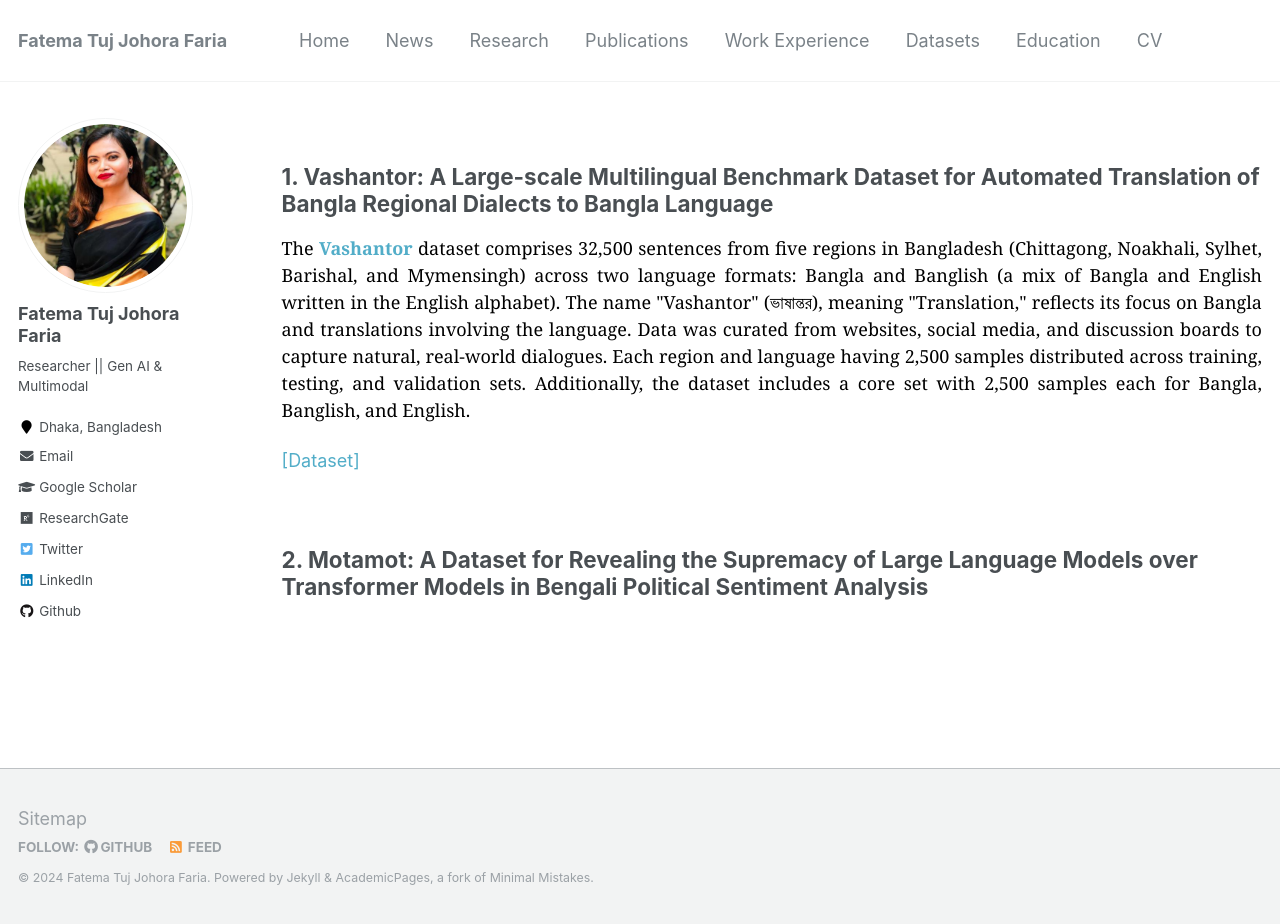
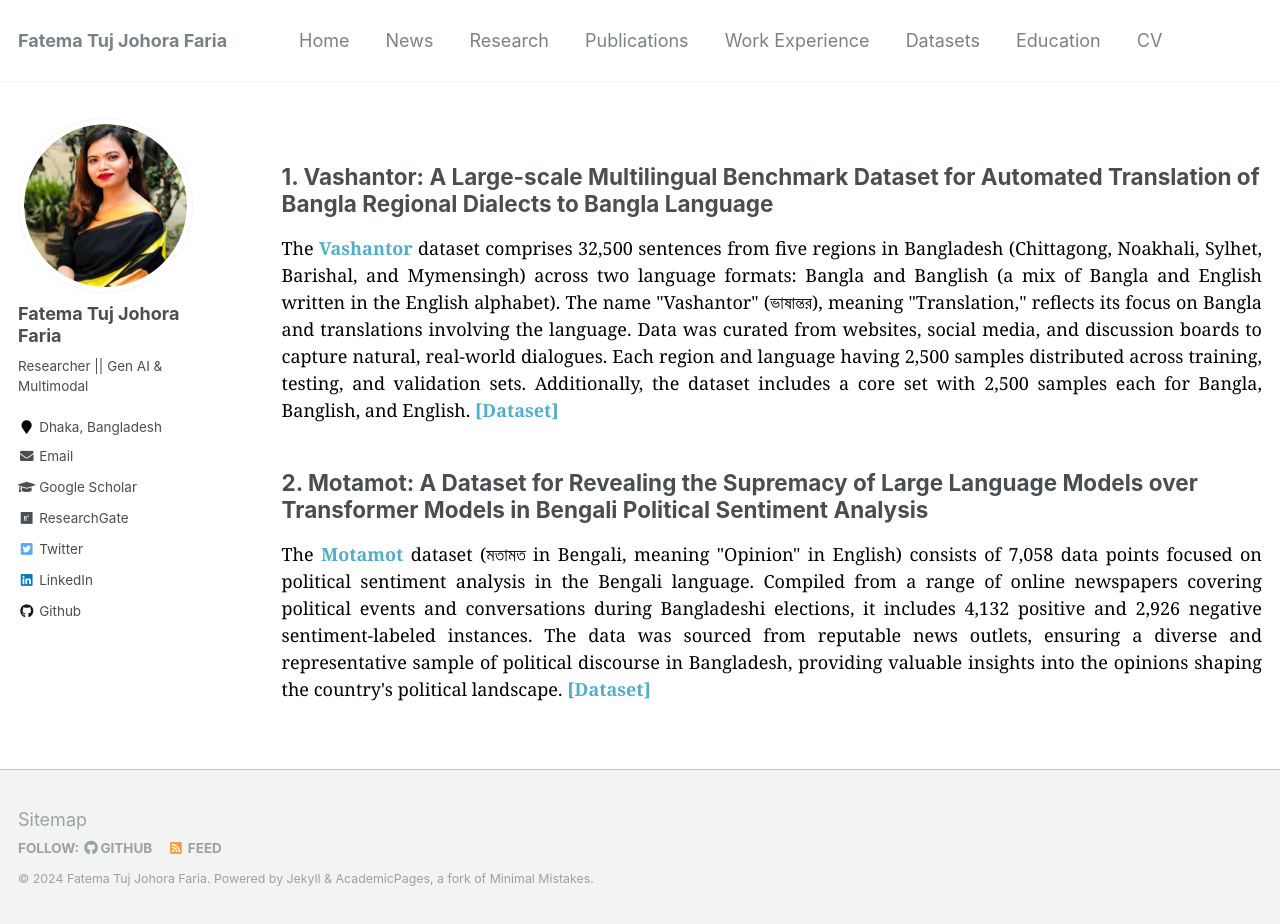
Before and after one commit to fatemafaria142/fatemafaria142.github.io, a Jekyll site: the page built from _pages/datasets.md, in a window 1280 px wide and 924 px high. Built offline with Jekyll 4.4.1, drawn with Linux system fonts in a browser that asks for light colours.

Commit message:
Update datasets.md

```diff
--- a/_pages/datasets.md
+++ b/_pages/datasets.md
@@ -8,12 +8,10 @@ author_profile: true
 
 ## 1. Vashantor: A Large-scale Multilingual Benchmark Dataset for Automated Translation of Bangla Regional Dialects to Bangla Language
 <p style="text-align:justify; color:black; font-family:Georgia">
-The <b style="color:#389EDA"><a href="https://data.mendeley.com/datasets/bj5jgk878b/2">Vashantor</a></b> dataset comprises 32,500 sentences from five regions in Bangladesh (Chittagong, Noakhali, Sylhet, Barishal, and Mymensingh) across two language formats: Bangla and Banglish (a mix of Bangla and English written in the English alphabet). The name "Vashantor" (ভাষান্তর), meaning "Translation," reflects its focus on Bangla and translations involving the language. Data was curated from websites, social media, and discussion boards to capture natural, real-world dialogues. Each region and language having 2,500 samples distributed across training, testing, and validation sets. Additionally, the dataset includes a core set with 2,500 samples each for Bangla, Banglish, and English.</p><span>[[Dataset]](https://data.mendeley.com/datasets/bj5jgk878b/2)</span>
-<br>
+The <b style="color:#389EDA"><a href="https://data.mendeley.com/datasets/bj5jgk878b/2">Vashantor</a></b> dataset comprises 32,500 sentences from five regions in Bangladesh (Chittagong, Noakhali, Sylhet, Barishal, and Mymensingh) across two language formats: Bangla and Banglish (a mix of Bangla and English written in the English alphabet). The name "Vashantor" (ভাষান্তর), meaning "Translation," reflects its focus on Bangla and translations involving the language. Data was curated from websites, social media, and discussion boards to capture natural, real-world dialogues. Each region and language having 2,500 samples distributed across training, testing, and validation sets. Additionally, the dataset includes a core set with 2,500 samples each for Bangla, Banglish, and English. <b style="color:#389EDA"><a href="https://data.mendeley.com/datasets/bj5jgk878b/2">[Dataset]</a></b></p>
+
 
 ## 2. Motamot: A Dataset for Revealing the Supremacy of Large Language Models over Transformer Models in Bengali Political Sentiment Analysis
 
 <p style="text-align:justify; color:black; font-family:Georgia">
-
-</p>
-<br>
+The <b style="color:#389EDA"><a href="https://data.mendeley.com/datasets/hdhnrrwdz2/1">Motamot</a></b> dataset (মতামত in Bengali, meaning "Opinion" in English) consists of 7,058 data points focused on political sentiment analysis in the Bengali language. Compiled from a range of online newspapers covering political events and conversations during Bangladeshi elections, it includes 4,132 positive and 2,926 negative sentiment-labeled instances. The data was sourced from reputable news outlets, ensuring a diverse and representative sample of political discourse in Bangladesh, providing valuable insights into the opinions shaping the country's political landscape. <b style="color:#389EDA"><a href="https://data.mendeley.com/datasets/hdhnrrwdz2/1">[Dataset]</a></b></p>
```
